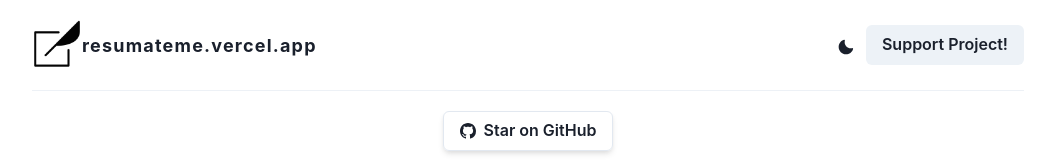
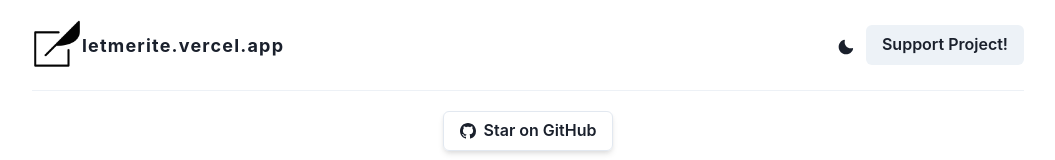
Before and after one commit to w3tsa/resumeandcoverletter, a Next.js app: page / in a window 1280 px wide. Shown: the top 160 px of the page, without its empty margins (112-1167 px from the left). Built offline with nearby package versions, Linux system fonts and the light colour scheme.

Commit message:
updated the name again

```diff
--- a/src/components/header/index.tsx
+++ b/src/components/header/index.tsx
@@ -18,7 +18,7 @@ const Header = () => {
           height={"50"}
         />
         <Text fontSize={"lg"} letterSpacing={1.2} fontWeight={"bold"}>
-          resumateme.vercel.app
+          letmerite.vercel.app
         </Text>
       </Flex>
       <Box>
```
